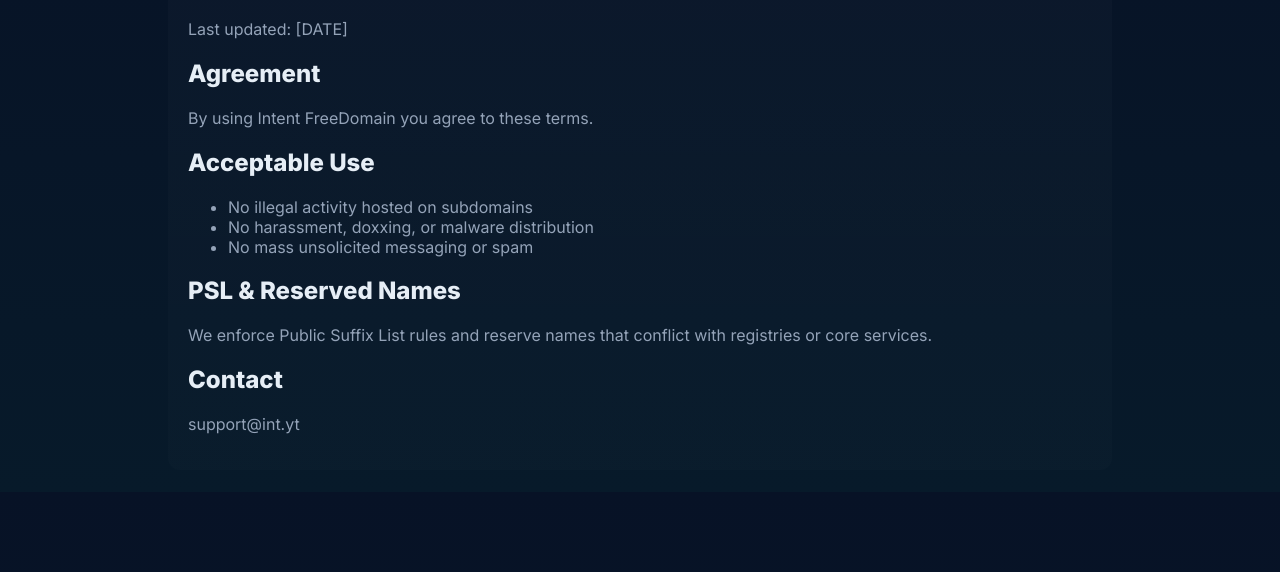
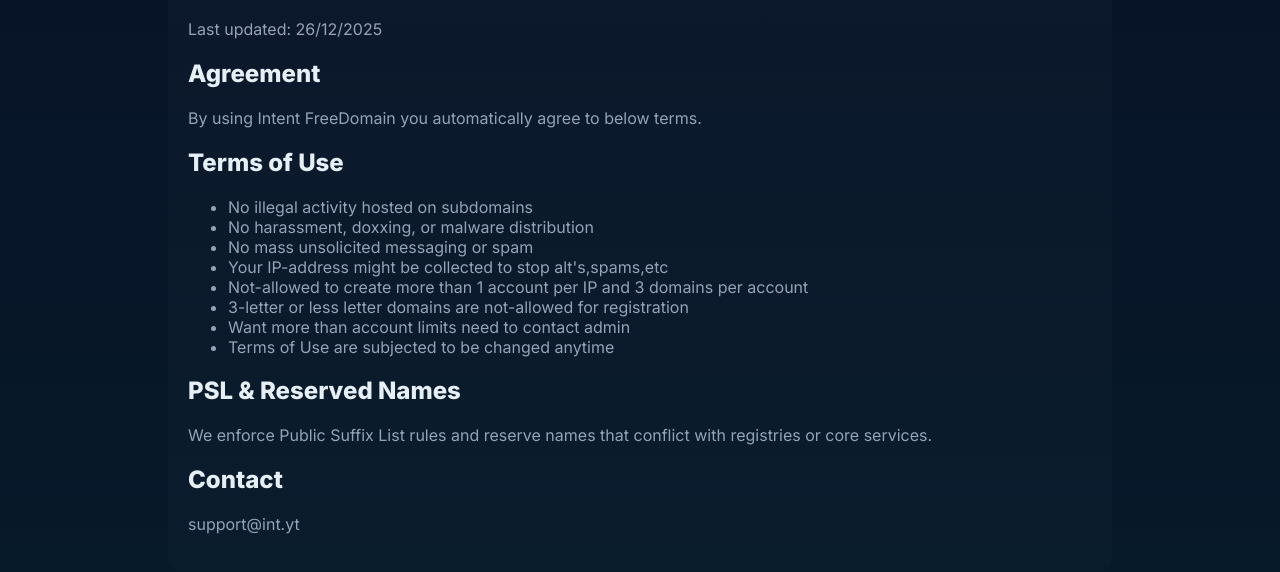
Before and after one commit to intentfreedomain/intentfreedomain.github.io, a plain HTML site: page terms.html in a window 1280 px wide. Shown: the part 174-746 px from the top of the page. Drawn offline with Linux system fonts and the light colour scheme.

Commit message:
Update terms of service with new date and wording

```diff
--- a/terms.html
+++ b/terms.html
@@ -20,14 +20,19 @@ h1{color:var(--text)}
 <main class="container">
   <div class="panel">
     <h1>Terms of Service & Acceptable Use</h1>
-    <p style="color:var(--muted)">Last updated: [DATE]</p>
+    <p style="color:var(--muted)">Last updated: 26/12/2025</p>
     <h2 style="color:var(--text)">Agreement</h2>
-    <p style="color:var(--muted)">By using Intent FreeDomain you agree to these terms.</p>
-    <h2 style="color:var(--text)">Acceptable Use</h2>
+    <p style="color:var(--muted)">By using Intent FreeDomain you automatically agree to below terms.</p>
+    <h2 style="color:var(--text)">Terms of Use</h2>
     <ul style="color:var(--muted)">
       <li>No illegal activity hosted on subdomains</li>
       <li>No harassment, doxxing, or malware distribution</li>
       <li>No mass unsolicited messaging or spam</li>
+      <li>Your IP-address might be collected to stop alt's,spams,etc</li>
+      <li>Not-allowed to create more than 1 account per IP and 3 domains per account</li>
+      <li>3-letter or less letter domains are not-allowed for registration</li>
+      <li>Want more than account limits need to contact admin</li>
+      <li>Terms of Use are subjected to be changed anytime</li>
     </ul>
     <h2 style="color:var(--text)">PSL & Reserved Names</h2>
     <p style="color:var(--muted)">We enforce Public Suffix List rules and reserve names that conflict with registries or core services.</p>
```
